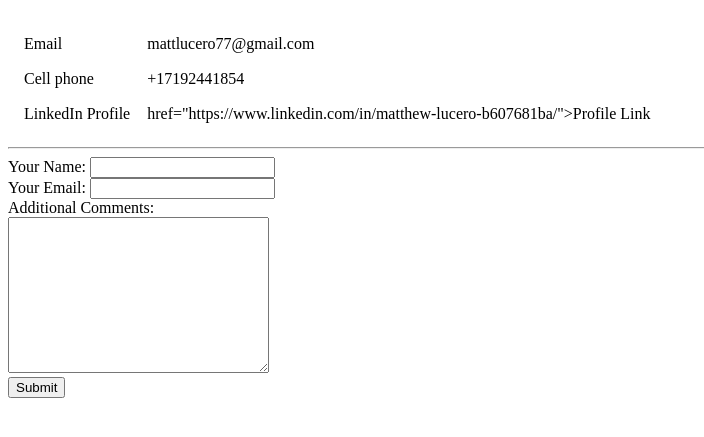
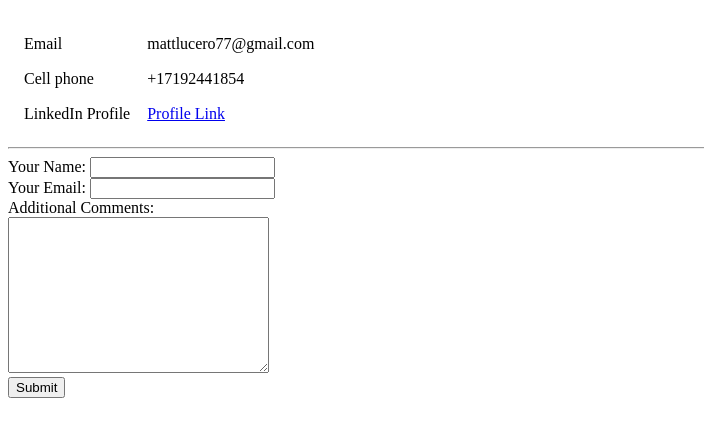
Before and after one commit to Mattlucero77/cv, a plain HTML site: page contact.html in a window 1280 px wide. Shown: the part 61-498 px from the top of the page, without its empty margins (0-704 px from the left). Drawn offline with Linux system fonts and the light colour scheme.

Commit message:
Update contact.html

```diff
--- a/contact.html
+++ b/contact.html
@@ -21,7 +21,7 @@
         </tr>
         <tr>
           <td>LinkedIn Profile</td>
-          <td> </a>href="https://www.linkedin.com/in/matthew-lucero-b607681ba/">Profile Link</a></td>
+          <td><a href="https://www.linkedin.com/in/matthew-lucero-b607681ba/">Profile Link</a></td>
 </table>
 <hr>
 <form  action="mailto:mattlucero77@gmail.com" method="post" enctype="text/plain">
```
